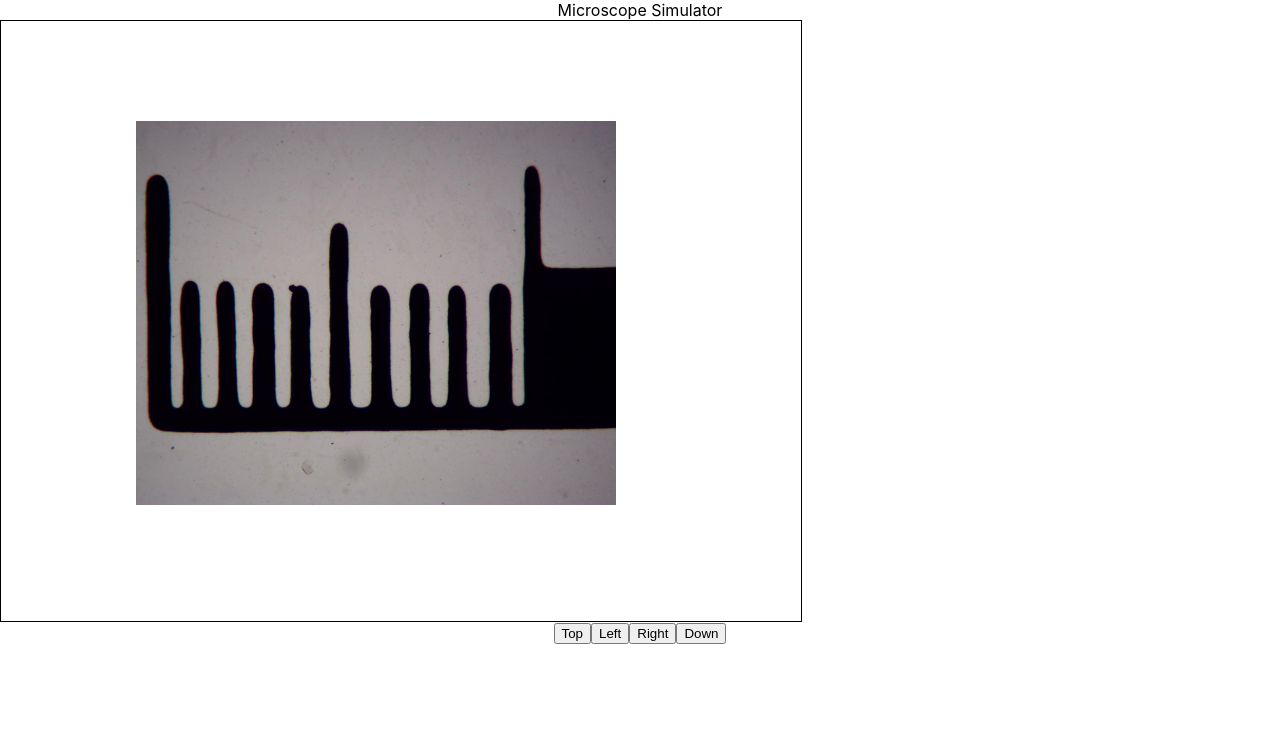
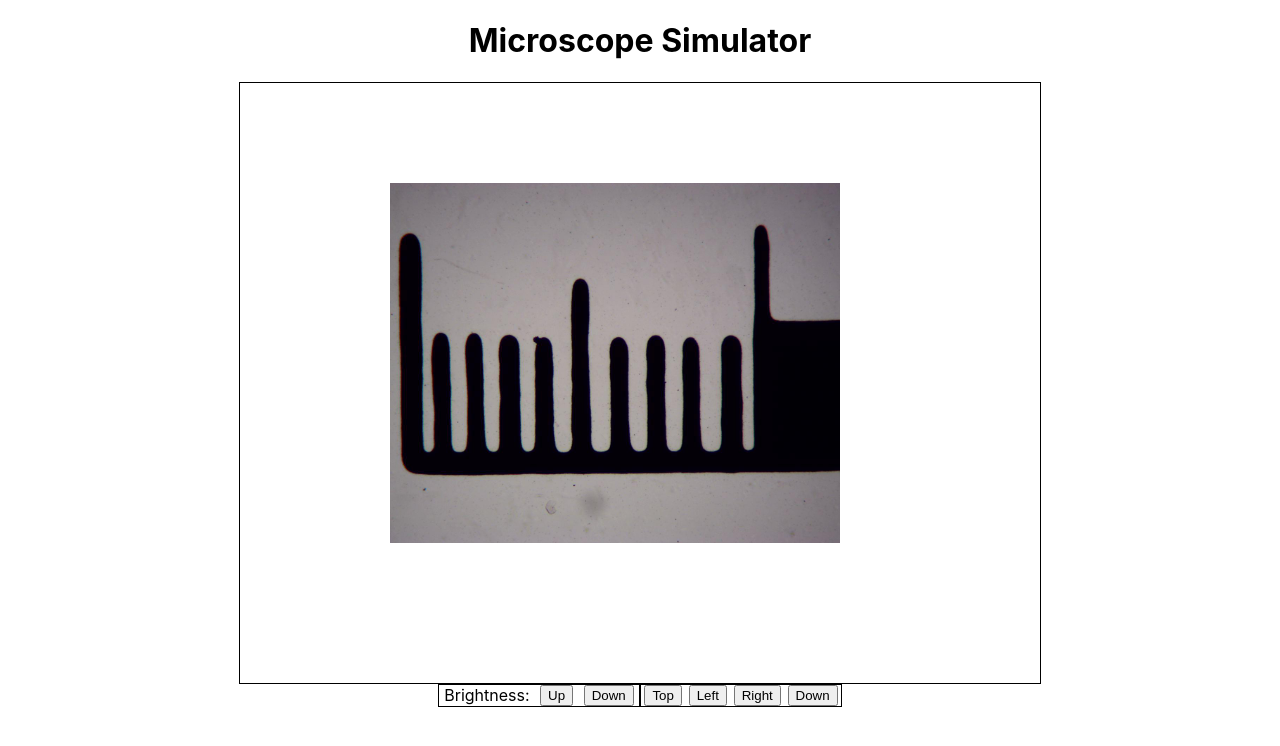
Before and after one commit to ssial/microscope_simulator, a React (Create React App) app in the folder microscope/: page / in a window 1280 px wide. Shown: the top 746 px of the page. Built offline with nearby package versions, Linux system fonts and the light colour scheme.

Commit message:
brightness and moving up,dow,left,right working vis buttons

```diff
--- a/microscope/src/App.js
+++ b/microscope/src/App.js
@@ -5,7 +5,7 @@ import MicroscopeContainer from './microscopeContainer';
 function App() {
   return (
     <div className="App">
-      <div>Microscope Simulator</div>
+      <div><h1>Microscope Simulator</h1></div>
       <MicroscopeContainer />
     </div>
   );
--- a/microscope/src/microscopeContainer.js
+++ b/microscope/src/microscopeContainer.js
@@ -4,32 +4,68 @@ import specimen from "./imgs/thumbnail_Scale_4X.jpg";
 export default class MicroscopeContainer extends React.Component {
     constructor(props) {
         super(props);
-        this.state = { top: 100, right: 25 }
+        this.state = { top: 100, right: 25, brightness: "100%" }
     }
 
     handleChange = event => {
-        console.log(event);
         if (event.target.id === "top") {
             console.log("move up")
             let newTop = this.state.top - 5;
-            this.setState({
-                top: newTop
-            })
-            // var d = document.getElementById('yourDivId');
-            // d.style.position = "absolute";
-            // d.style.left = x_pos+'px';
-            // d.style.top = y_pos+'px';
+            if (newTop >= 0) {
+                this.setState({
+                    top: newTop
+                })
+            }
+
         }
         else if (event.target.id === "left") {
             console.log("move left")
+            let newRight = this.state.right + 5;
+            if (Math.abs(newRight) <= 175) {
+                this.setState({
+                    right: newRight
+                })
+            }
         }
         else if (event.target.id === "right") {
             console.log("move right")
+            let newRight = this.state.right - 5;
+            if (Math.abs(newRight) <= 175) {
+                this.setState({
+                    right: newRight
+                })
+            }
         }
         else if (event.target.id === "down") {
             console.log("move down")
+            let newTop = this.state.top + 5;
+            if (newTop <= 240) {
+                this.setState({
+                    top: newTop
+                })
+            }
         }
-        // this.handleKeyPress();
+        else if (event.target.id === "incBrightness") {
+            console.log("increase Brightness")
+            let brightness = parseInt(this.state.brightness) + 25;
+            if(brightness <= 200) {
+                let brightnessPercentage = brightness.toString() + "%";
+                this.setState({
+                    brightness: brightnessPercentage
+                })
+            }
+        }
+        else if (event.target.id === "decBrightness") {
+            console.log("decrease Brightness")
+            let brightness = parseInt(this.state.brightness) - 25;
+            if(brightness >= 25) {
+                let brightnessPercentage = brightness.toString() + "%";
+                this.setState({
+                    brightness: brightnessPercentage
+                })
+            }
+        }
+
 
     };
 
@@ -45,13 +81,23 @@ export default class MicroscopeContainer extends React.Component {
     render() {
         return (
             <div>
-                <div style={{ width: "800px", height: "600px", border: "solid black 1px" }} onKeyPress={this.handleKeyPress}><img src={specimen} style={{ width: "60%", position: "relative", top:this.state.top, right:this.state.right }} alt="Comb under microscope at 4x" />
-
+                <div style={{width:"100%", display:"flex", justifyContent:"center"}}>
+                    <div style={{ width: "800px", height: "600px", border: "solid black 1px" }} onKeyPress={this.handleKeyPress}><img src={specimen} style={{ width: "450px", position: "relative", top: this.state.top, right: this.state.right, filter: "brightness("+this.state.brightness+")"}} alt="Comb under microscope at 4x" />
+                    </div>
                 </div>
-                <button id="top" onClick={this.handleChange} type="button">Top</button>
-                <button onClick={this.handleChange} type="button">Left</button>
-                <button onClick={this.handleChange} type="button">Right</button>
-                <button onClick={this.handleChange} type="button">Down</button>
+                <div style={{width:"100%", display:"flex", justifyContent:"center"}}>
+                <div style={{width:"200px", border:"solid black 1px", display:"flex", justifyContent:"space-around"}}>
+                    <div>Brightness: </div>
+                    <button id="incBrightness" onClick={this.handleChange} type="button">Up</button>
+                    <button id="decBrightness" onClick={this.handleChange} type="button">Down</button>
+                </div>
+                <div style={{width:"200px", border:"solid black 1px", display:"flex", justifyContent:"space-around"}}>
+                    <button id="top" onClick={this.handleChange} type="button">Top</button>
+                    <button id="left" onClick={this.handleChange} type="button">Left</button>
+                    <button id="right" onClick={this.handleChange} type="button">Right</button>
+                    <button id="down" onClick={this.handleChange} type="button">Down</button>
+                </div>
+                </div>
             </div>
         );
     }
```
